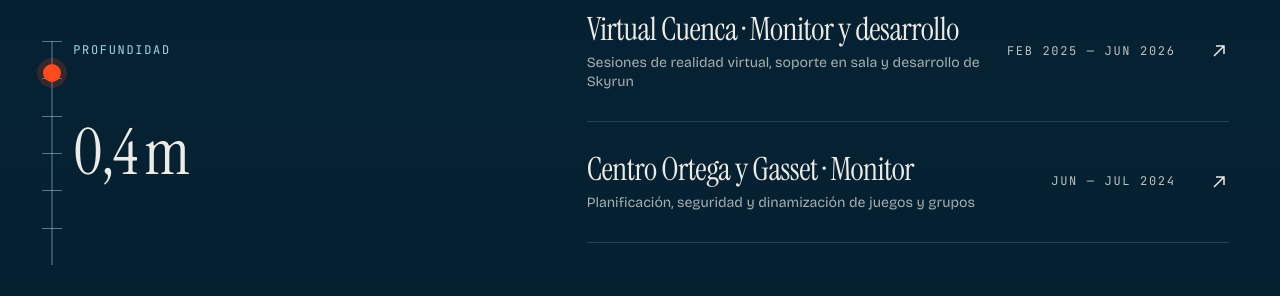
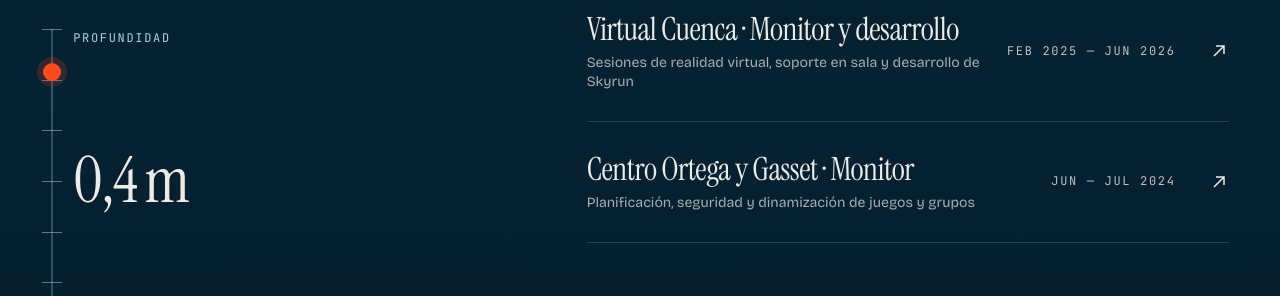
Before and after one commit to fdfer06/cv_Fernado_Delgado, a plain HTML site: page socorrismo.html in a window 1280 px wide. Shown: the part 728-1024 px from the top of the page. Drawn offline with nearby package versions, Linux system fonts and the light colour scheme.

Commit message:
Socorrismo: el medidor de profundidad sigue al scroll (#9)
El fondo de la sección tenía overflow:hidden, que desactiva position:sticky, así
que la columna con el medidor se iba con la página. Pasa a overflow:clip y la
línea se estira hasta el final de la pantalla. Versión del CSS a v=3.


Claude-Session: https://claude.ai/code/session_01WoYEEATswhkRKW1h9aBWYq

Co-authored-by: Claude <noreply@anthropic.com>

```diff
--- a/socorrismo.html
+++ b/socorrismo.html
@@ -8,7 +8,7 @@
 <link rel="preconnect" href="https://fonts.googleapis.com">
 <link rel="preconnect" href="https://fonts.gstatic.com" crossorigin>
 <link rel="stylesheet" href="https://fonts.googleapis.com/css2?family=Bricolage+Grotesque:opsz,wght@12..96,300..700&family=Instrument+Serif:ital@0;1&family=JetBrains+Mono:wght@400;500&display=swap">
-<link rel="stylesheet" href="style.css?v=2">
+<link rel="stylesheet" href="style.css?v=3">
 </head>
 <body data-page="socorrismo">
 <div id="prog"></div>
--- a/style.css
+++ b/style.css
@@ -300,6 +300,12 @@ body[data-page="contacto"],html:has(body[data-page="contacto"]){background:var(-
 .foot2{display:flex;justify-content:space-between;gap:16px;flex-wrap:wrap;padding:20px 0 30px;opacity:.75}
 .tray .next{margin-top:clamp(50px,9vh,100px)}
 
+/* socorrismo: el medidor ocupa todo el alto visible y la boya te sigue */
+.sos{overflow:clip}
+.sos-l{display:flex;flex-direction:column;min-height:calc(100svh - 110px)}
+.sos-l .gauge{flex:1;height:auto;min-height:140px;margin:clamp(20px,4vh,44px) 0 28px}
+@media (max-height:700px) and (min-width:861px){.sos .lead{font-size:clamp(1rem,2.7vh,1.2rem);margin-top:16px}.sos .mega.mid{font-size:clamp(3rem,14vh,6.5rem)}}
+
 /* trayectoria: el bloque horizontal cabe siempre en la pantalla */
 .hz-wrap{position:relative}
 .hz{position:sticky;top:70px;height:calc(100svh - 70px);min-height:420px}
```
Also changed, not shown: administracion.html (+1 -1 lines), contacto.html (+1 -1 lines), desarrollo.html (+1 -1 lines), index.html (+1 -1 lines), trayectoria.html (+1 -1 lines).
